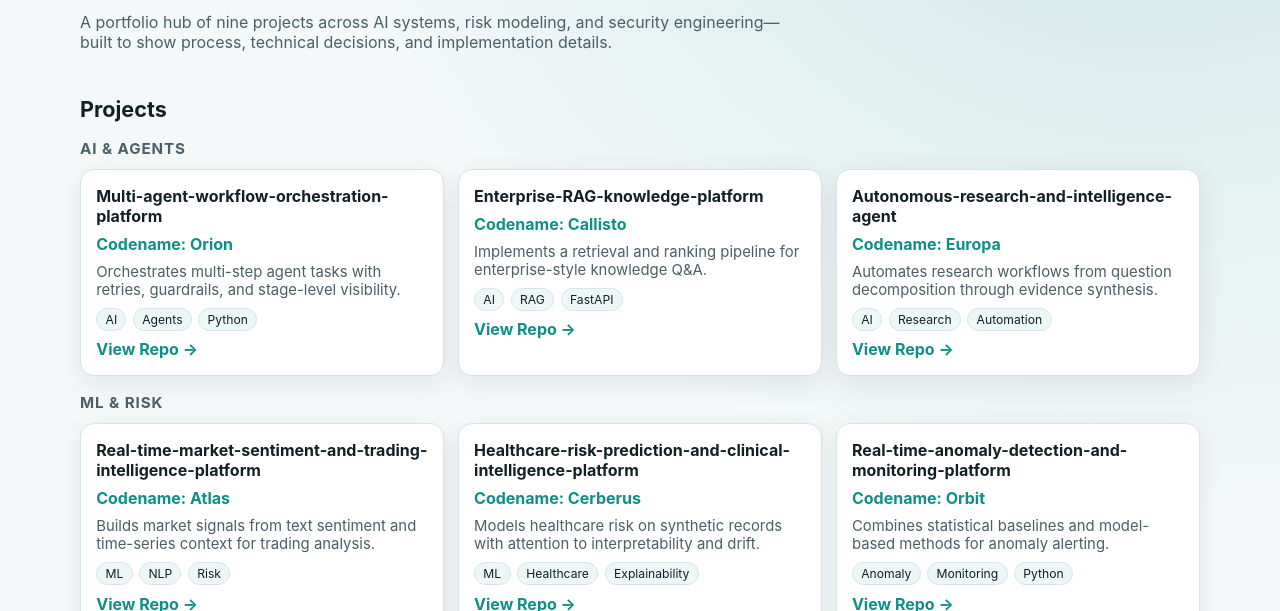
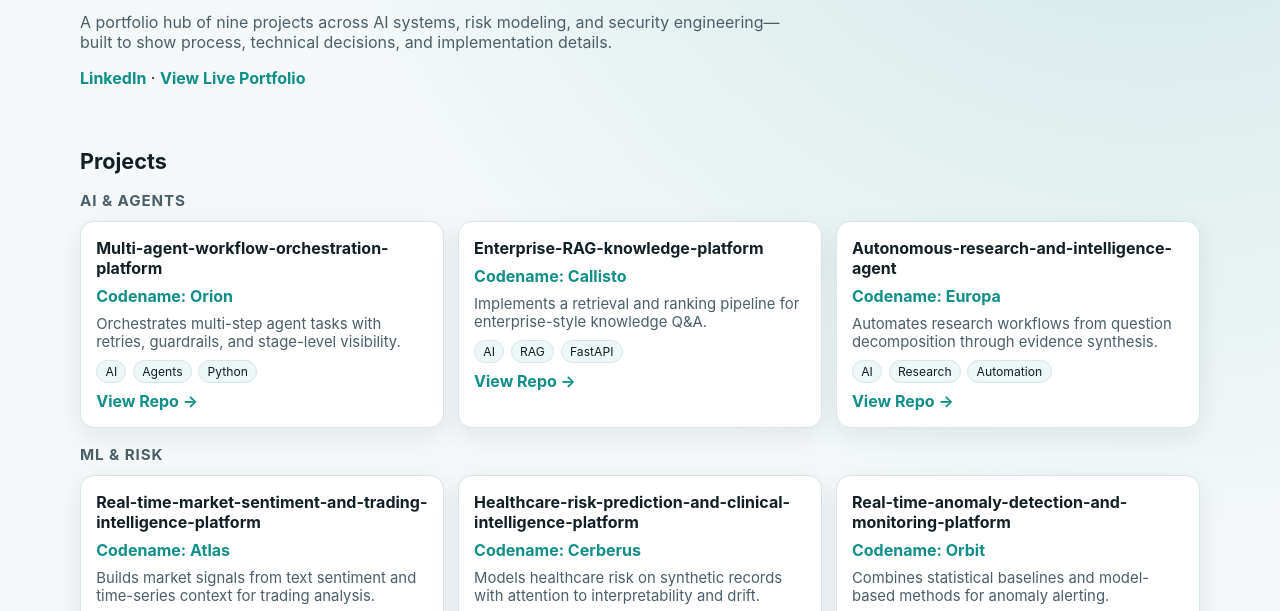
Before and after one commit to RyanJBush/RyanJBush, a plain HTML site: page portfolio-index.html in a window 1280 px wide. Shown: the part 173-784 px from the top of the page. Drawn offline with Linux system fonts and the light colour scheme.

```diff
--- a/portfolio-index.html
+++ b/portfolio-index.html
@@ -75,6 +75,7 @@
       <h1>Ryan Bush</h1>
       <p class="subtitle">University of Maryland · Information Science &amp; Electrical Engineering</p>
       <p class="tagline">A portfolio hub of nine projects across AI systems, risk modeling, and security engineering—built to show process, technical decisions, and implementation details.</p>
+      <p><a href="https://www.linkedin.com/in/rjbush0/" target="_blank" rel="noopener noreferrer">LinkedIn</a> · <a href="https://ryanjbush.github.io/RyanJBush/" target="_blank" rel="noopener noreferrer">View Live Portfolio</a></p>
     </header>
 
     <section class="section" aria-label="Project index">
```
Also changed, not shown: 5 other files.
